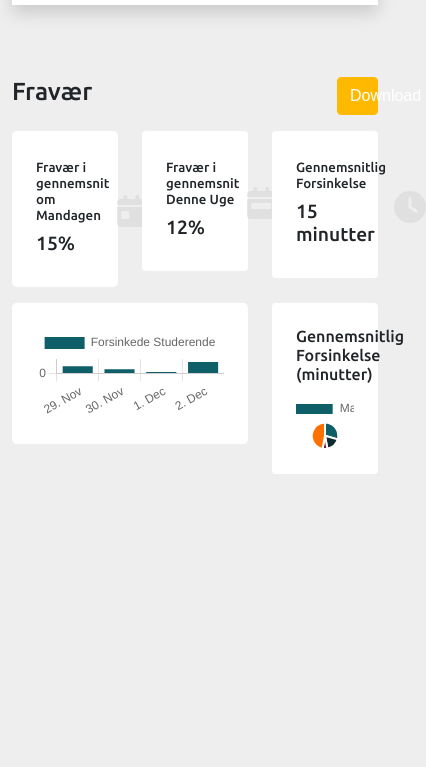
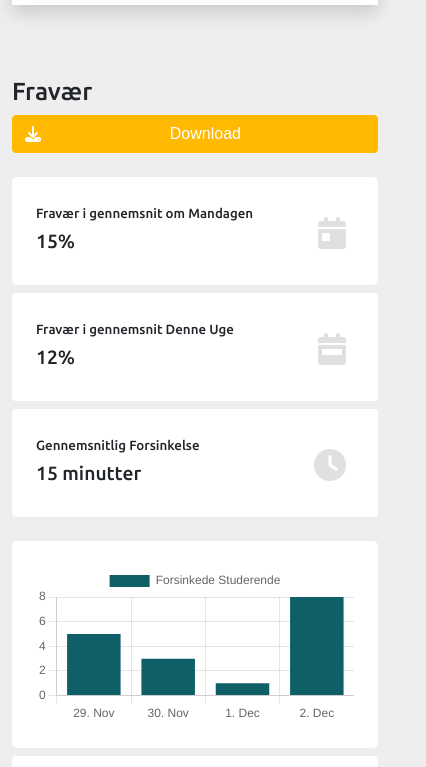
Before and after one commit to AndreasNPedersen/MoodeStabil, a plain HTML site: page MoodestabilWebApp/index.html in a window 390 px wide. Shown: the part 77-844 px from the top of the page, 426 px wide, since content can reach past the window. Drawn offline with nearby package versions, Linux system fonts and the light colour scheme.

Commit message:
Some basic scaling for phone aspect ratios

```diff
--- a/MoodestabilWebApp/index.html
+++ b/MoodestabilWebApp/index.html
@@ -120,14 +120,18 @@
         <div class="mt-5"></div>
         <!-- Spacer Big -->
         <div class="row">
-            <div class="col-10"><h2>Fravær</h2></div>
-            <div class="col-2"><button class="btn btn-primary w-100">Download</button></div>
+            <div class="col-10">
+                <h2>Fravær</h2>
+            </div>
+            <div class="col-md-2 col-sm-12">
+                <button class="btn btn-primary w-100"><div class="fa fa-download fa-pull-left mt-1"></div>Download</button>
+            </div>
         </div>
         <!-- Spacer Small -->
         <div class="mt-3"></div>
         <!-- Spacer Small -->
         <div class="row">
-            <div class="col-4">
+            <div class="col-md-4 col-sm-12 mt-2">
                 <div class="rounded-3 jumbotron p-4">
                     <div class="d-inline-flex justify-content-between w-100">
                         <div>
@@ -138,7 +142,7 @@
                     </div>
                 </div>
             </div>
-            <div class="col-4">
+            <div class="col-md-4 col-sm-12 mt-2">
                 <div class="rounded jumbotron p-4">
                     <div class="d-inline-flex justify-content-between w-100">
                         <div>
@@ -149,7 +153,7 @@
                     </div>
                 </div>
             </div>
-            <div class="col-4">
+            <div class="col-md-4 col-sm-12 mt-2">
                 <div class="rounded jumbotron p-4">
                     <div class="d-inline-flex justify-content-between w-100">
                         <div>
@@ -165,14 +169,14 @@
         <div class="mt-3"></div>
         <!-- Spacer Small -->
         <div class="row">
-            <div class="col-8">
+            <div class="col-md-8 col-sm-12 mt-2">
                 <div class="rounded-3 jumbotron p-4">
                     <div>
                         <canvas id="chartOne"></canvas>
                     </div>
                 </div>
             </div>
-            <div class="col-4">
+            <div class="col-md-4 col-sm-12 mt-2">
                 <div class="rounded jumbotron p-4">
                     <div>
                         <h5>Gennemsnitlig Forsinkelse (minutter)</h5>
```
